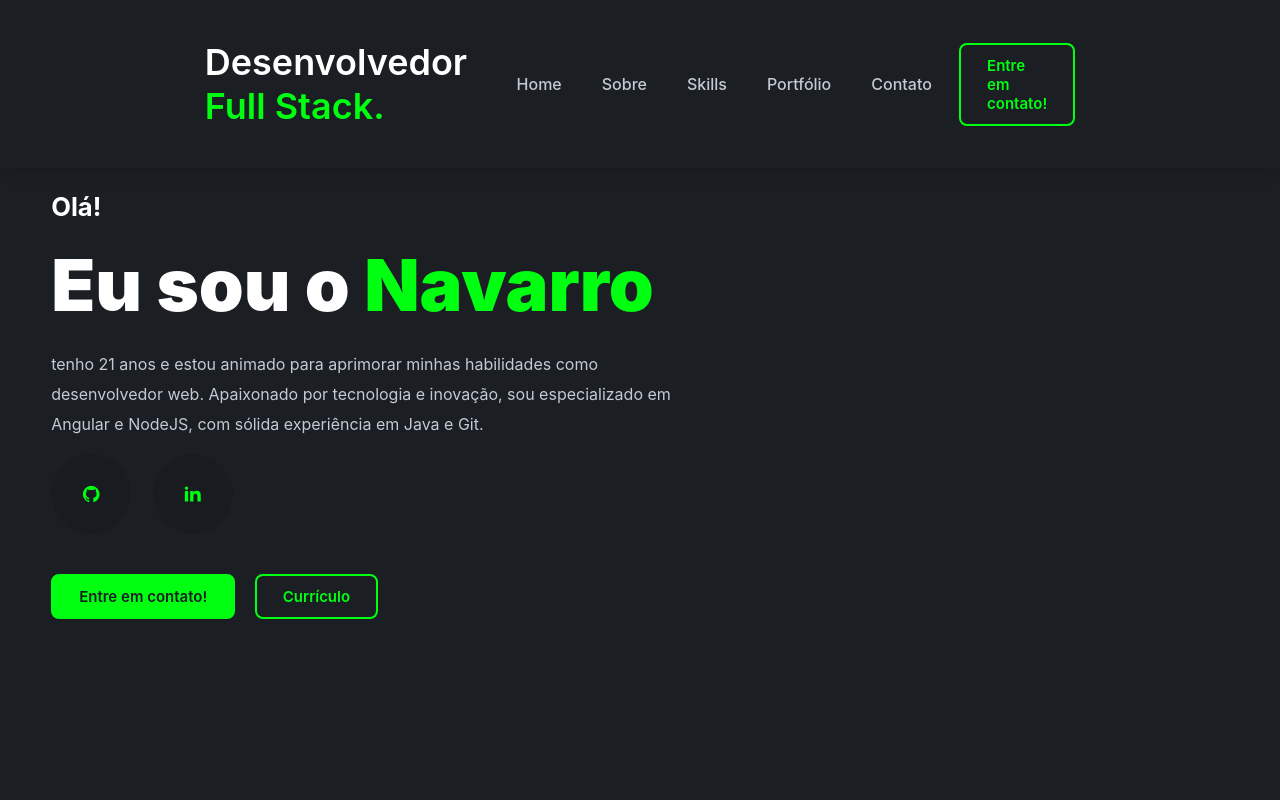
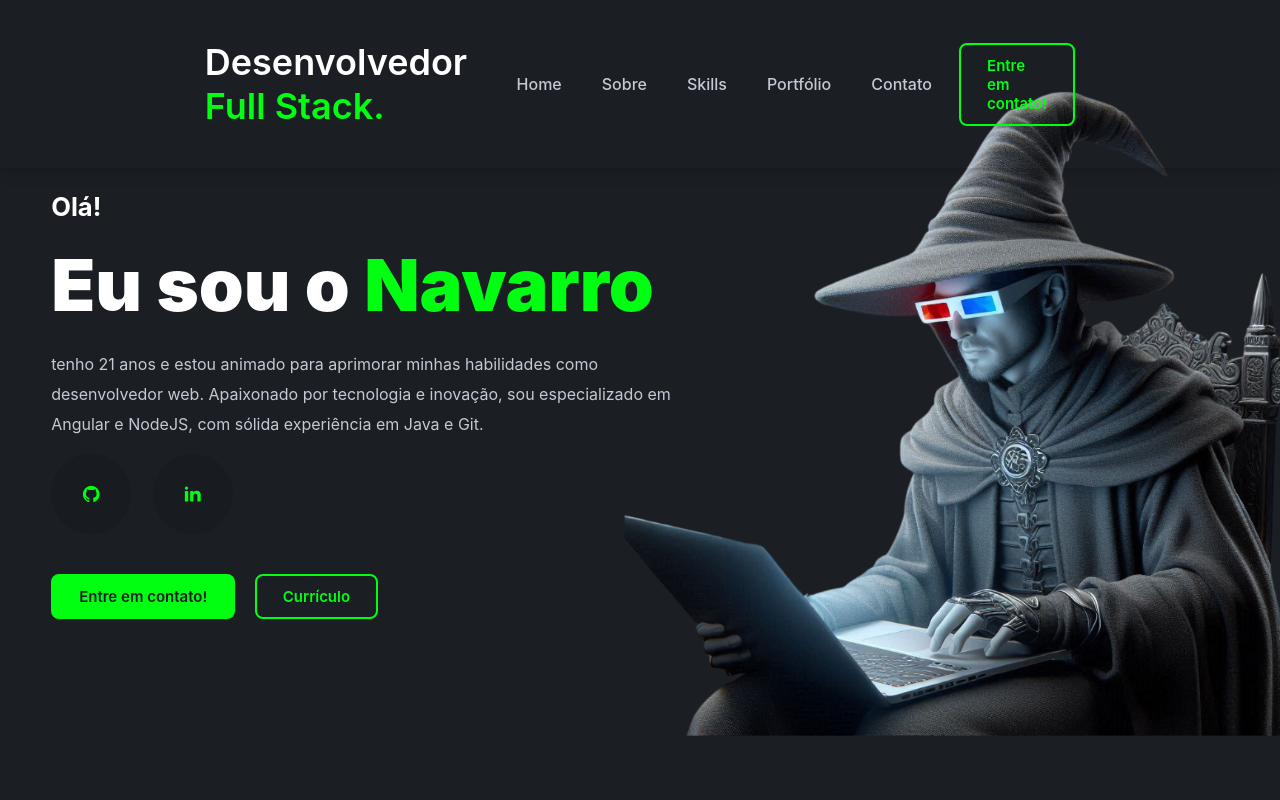
Before and after one commit to NavarroRangel/portfolio, a website: page index.html in a window 1280 px wide. Shown: the top 800 px of the page. Drawn offline with nearby package versions, Linux system fonts and the light colour scheme; files whose address does not match are found by name.

Commit message:
Adicionada imagem de mago para desktop

```diff
--- a/styles/hero.css
+++ b/styles/hero.css
@@ -5,7 +5,7 @@ section {
 .hero {
     height: 100vh;
     width: 100%;
-
+    background: url(../images/fundoport\(2\).png);
     background-position: top right;
     background-size: cover;
     display: flex;
```
Also changed, not shown: images/fundoport(1).png (added), images/fundoport(2).png (added), styles/fundoport(2).png (added).
